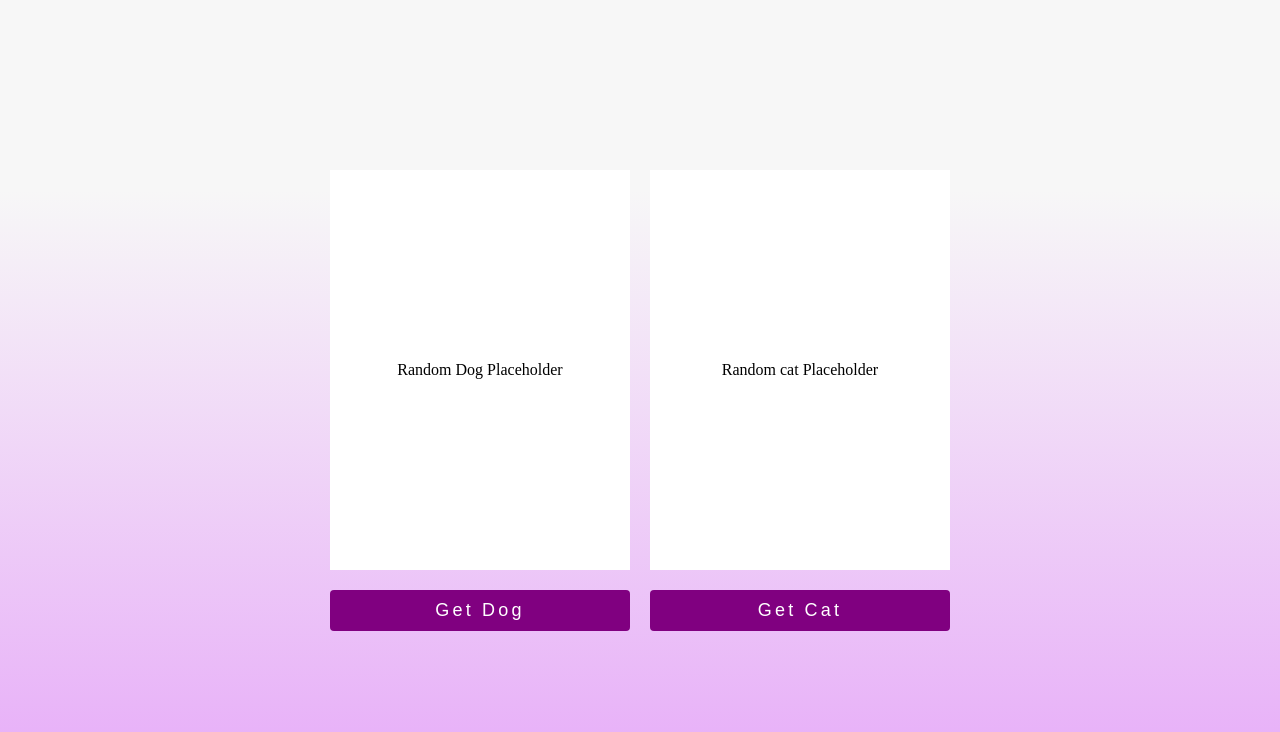
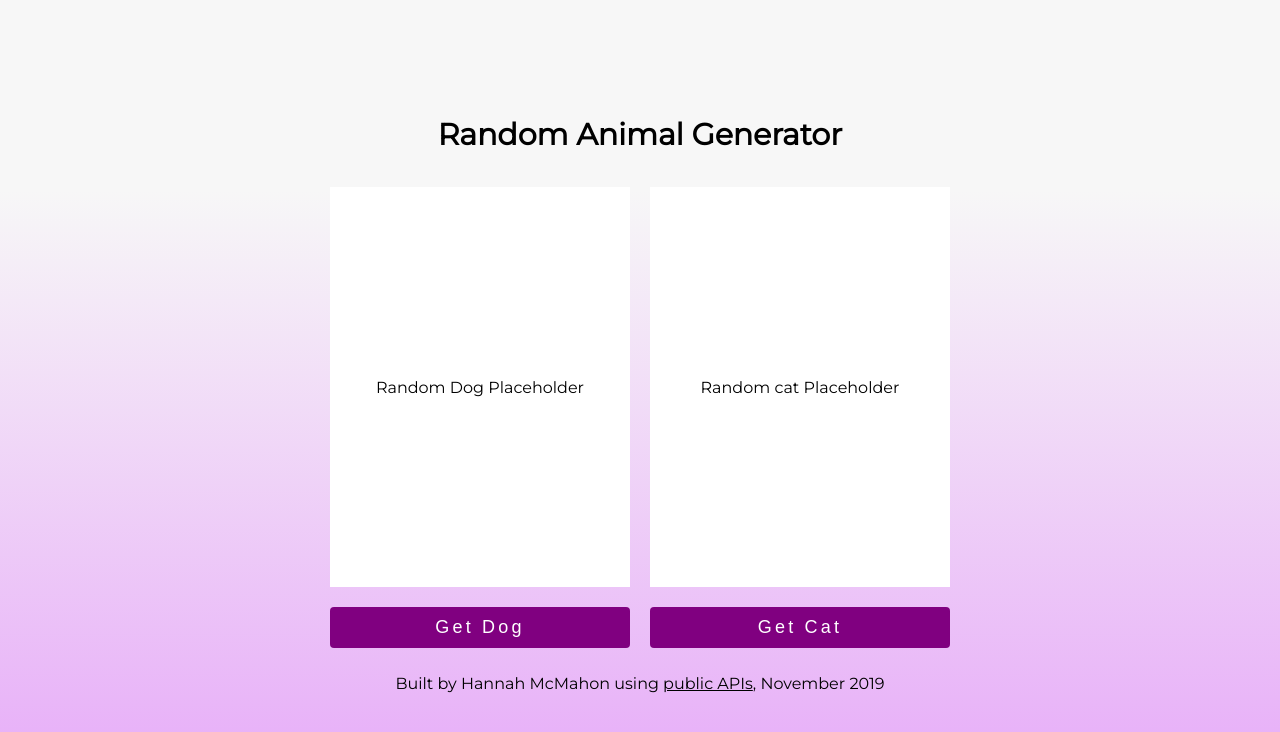
Before and after one commit to hannah-saurusrex/random-animal-generator, a website: page app/index.html in a window 1280 px wide. Drawn offline with Linux system fonts and the light colour scheme; no server answers.

Commit message:
included headline and footer styles

```diff
--- a/app/assets/styles/styles.css
+++ b/app/assets/styles/styles.css
@@ -7,6 +7,12 @@ body {
     justify-content: center;
     flex-direction: column;
     height: 100vh;
+    font-family: 'Montserrat', sans-serif;
+}
+
+h2 {
+    font-size: 30px;
+    text-align: center;
 }
 
 .results {
@@ -56,3 +62,13 @@ button:active {
 button:focus {
     outline: none;
 }
+
+.footer {
+    align-content: center;
+    font-size: 16px;
+}
+
+.footer a {
+    text-decoration: underline;
+    color: black;
+}
--- a/app/index.html
+++ b/app/index.html
@@ -9,6 +9,9 @@
     <title>Document</title>
 </head>
 <body>
+    <div class="headline">
+        <h2>Random Animal Generator</h2>
+    </div>
     <div class="results">
         <div id="dog-result" class="result">
             <p>Random Dog Placeholder</p>
@@ -23,6 +26,10 @@
         <button id="cat-btn">Get Cat</button>
     </div>
 
+    <div class="footer">
+        <p>Built by Hannah McMahon using <a href="https://github.com/public-apis/public-apis">public APIs</a>, November 2019</p>
+    </div>
+
     <script src="./assets/scripts/index.js"></script>
 </body>
 </html>
--- a/app/temp/styles/styles.css
+++ b/app/temp/styles/styles.css
@@ -6,7 +6,12 @@ body {
   align-items: center;
   justify-content: center;
   flex-direction: column;
-  height: 100vh; }
+  height: 100vh;
+  font-family: 'Montserrat', sans-serif; }
+
+h2 {
+  font-size: 30px;
+  text-align: center; }
 
 .results {
   display: flex;
@@ -48,3 +53,11 @@ button:active {
 
 button:focus {
   outline: none; }
+
+.footer {
+  align-content: center;
+  font-size: 16px; }
+
+.footer a {
+  text-decoration: underline;
+  color: black; }
```
